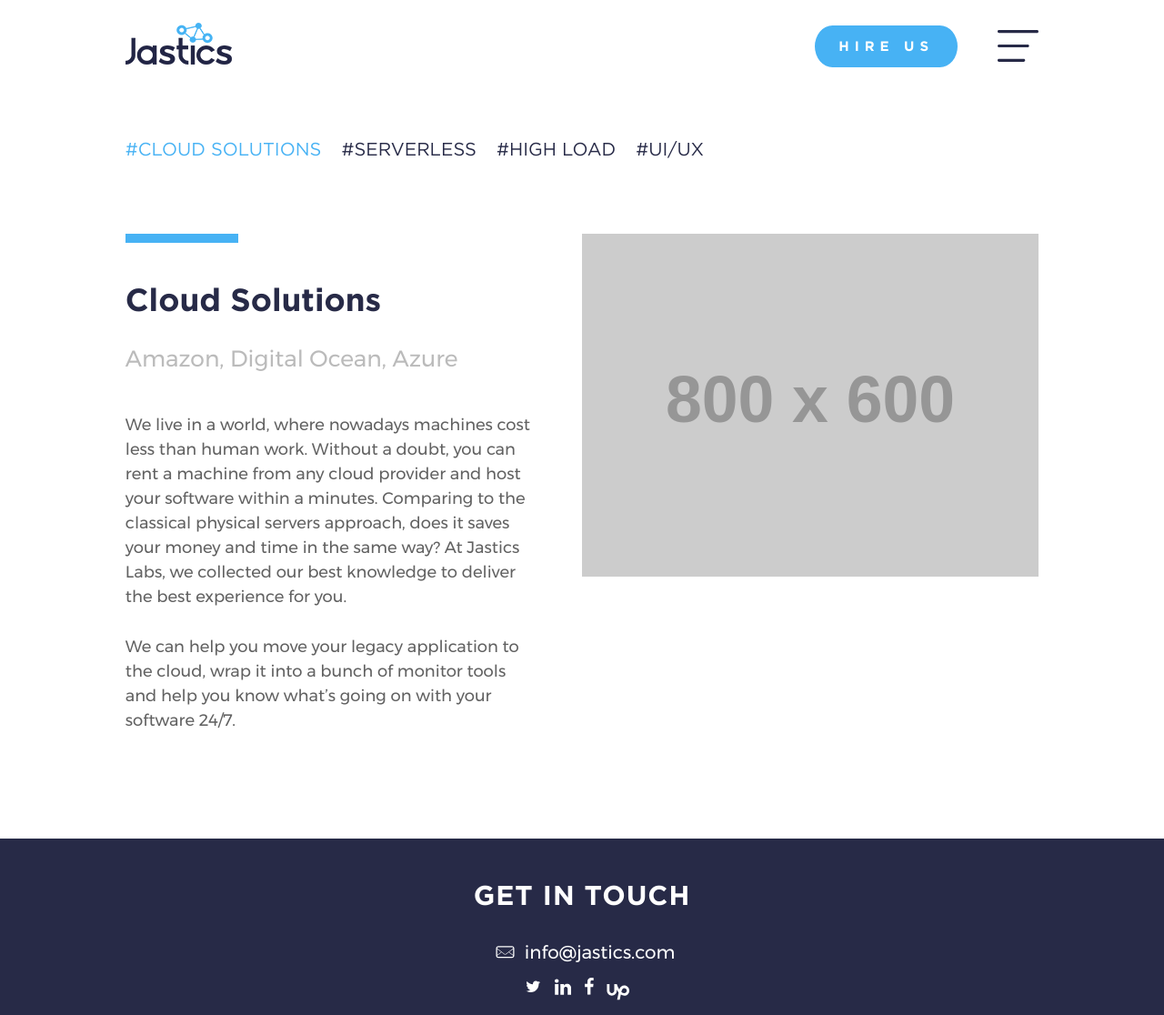
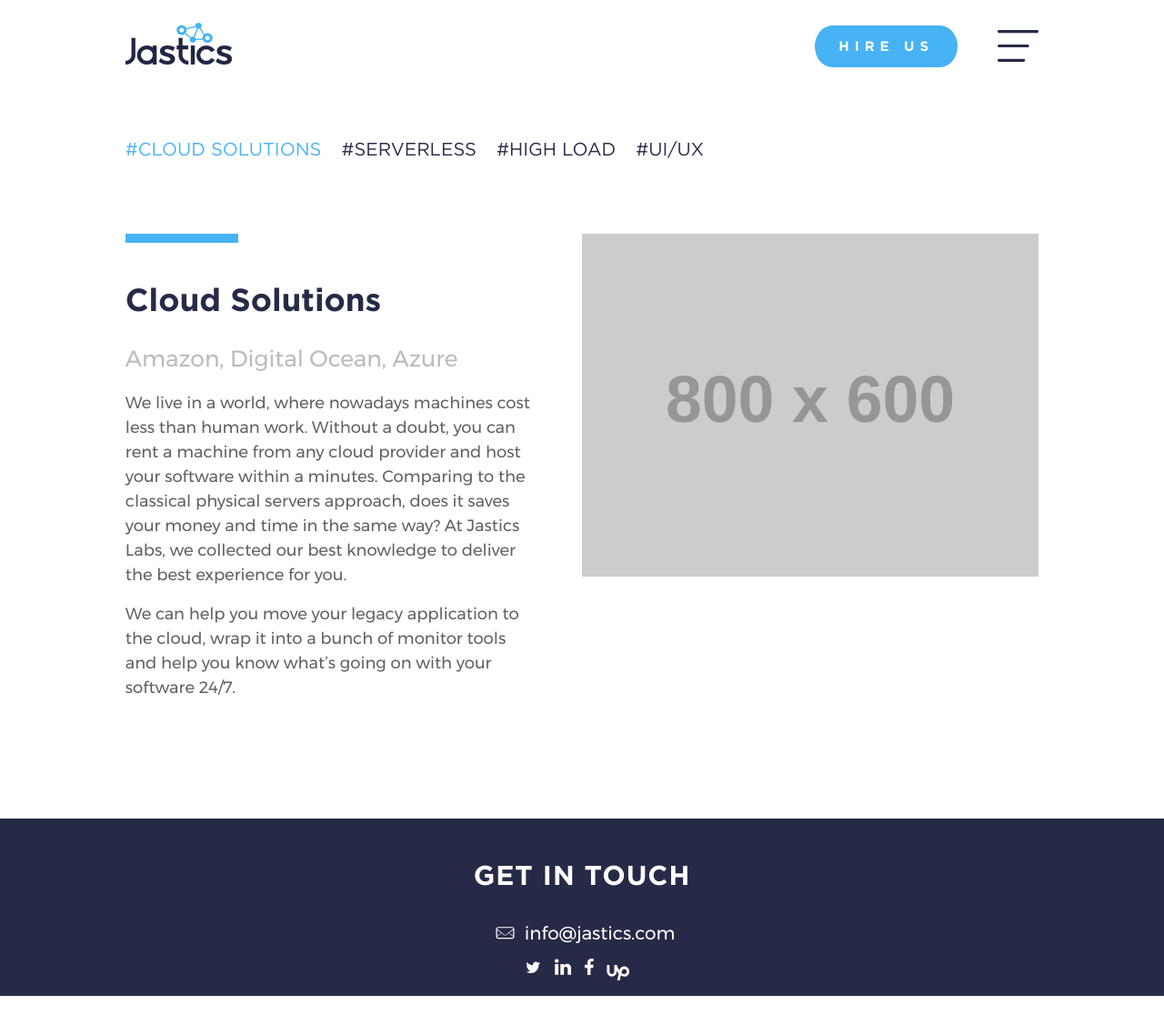
Before and after one commit to chalatz/jastics-labs, a Jekyll site: the page built from expertise.html, in a window 1280 px wide. Shown: the whole page at 91% size. Built offline with Jekyll 4.4.1, drawn with Linux system fonts in a browser that asks for light colours; nearby versions of some CDN libraries; after the commit the page ends 1095 px from its top, so only the background shows below that.

Commit message:
Margin fixes

```diff
--- a/_sass/expertise.scss
+++ b/_sass/expertise.scss
@@ -53,8 +53,14 @@
 
     }
 
+    &__item-content {
+        & > p {
+            margin: 16px 0;
+        }
+    }
+
 }
 
 .page__header--expertise {
-    margin-bottom: 40px;
+    margin-bottom: 0px;
 }
```
